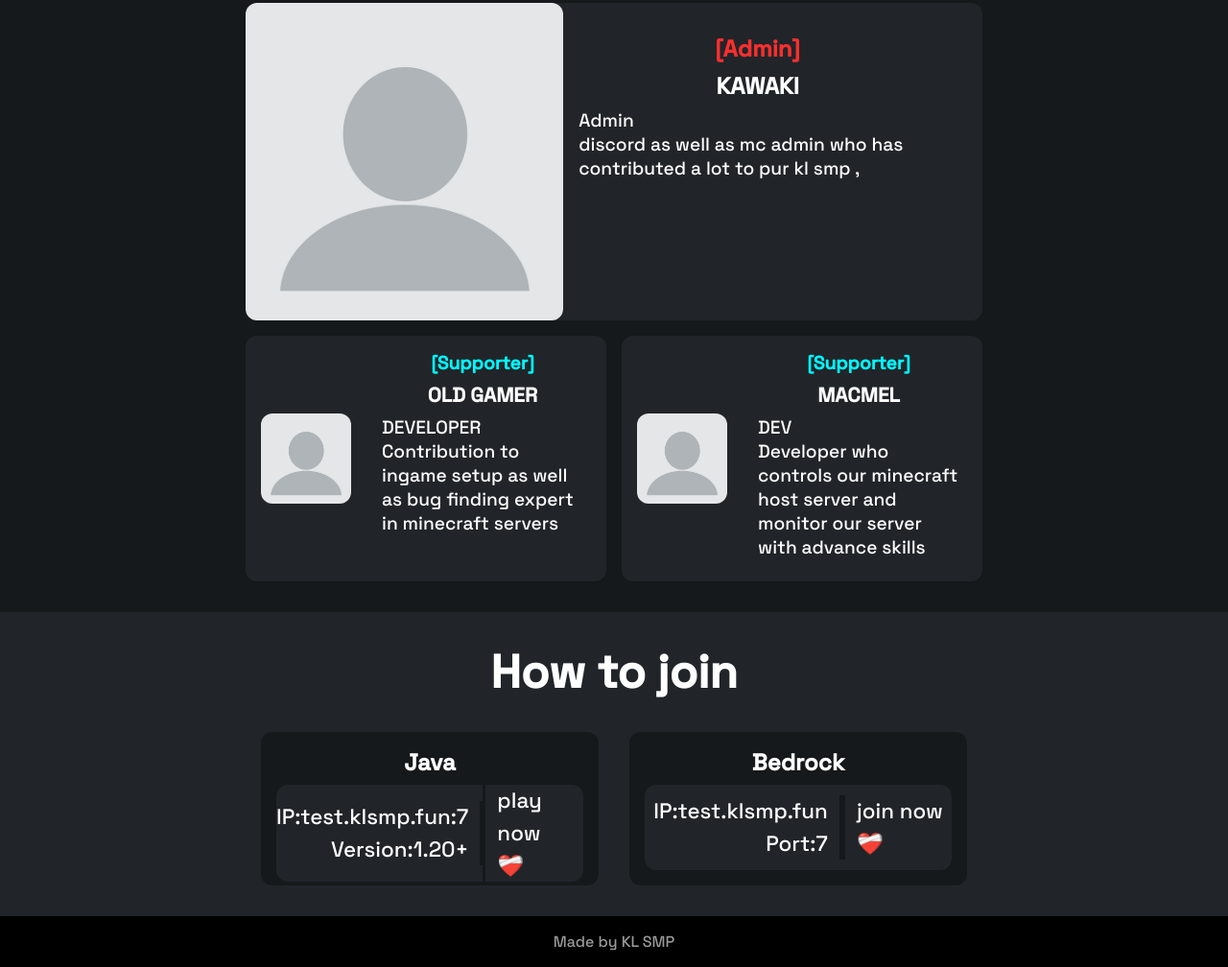
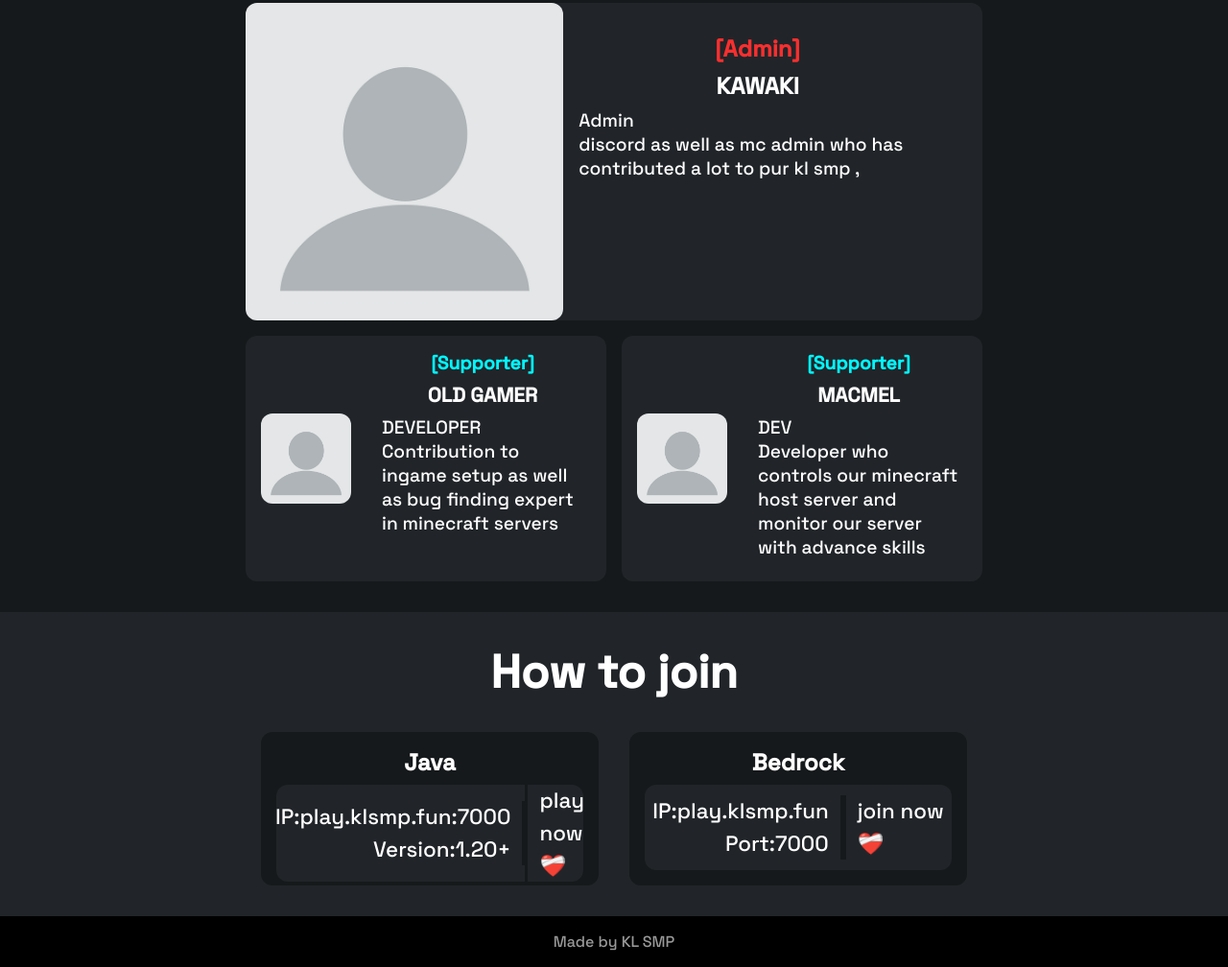
Before and after one commit to apnod/www, a plain HTML site: page index.html in a window 1280 px wide. Shown: the part 2999-4007 px from the top of the page at 96% size. Drawn offline with nearby package versions, Linux system fonts and the light colour scheme.

Commit message:
Update index.html

```diff
--- a/index.html
+++ b/index.html
@@ -186,7 +186,7 @@
             <a class="main3_join_title">Java</a>
             <div class="main3_join_content_div">
               <div class="main3_join_categories">
-                <a>IP:test.klsmp.fun:7</a>
+                <a>IP:play.klsmp.fun:7000</a>
                 <a>Version:1.20+</a>
               </div>
               <div class="main3_join_values">
@@ -199,8 +199,8 @@
             <a class="main3_join_title">Bedrock</a>
             <div class="main3_join_content_div">
               <div class="main3_join_categories">
-                <a>IP:test.klsmp.fun</a>
-                <a>Port:7</a>
+                <a>IP:play.klsmp.fun</a>
+                <a>Port:7000</a>
               </div>
               <div class="main3_join_values">
                 <a>join now </a>
```
